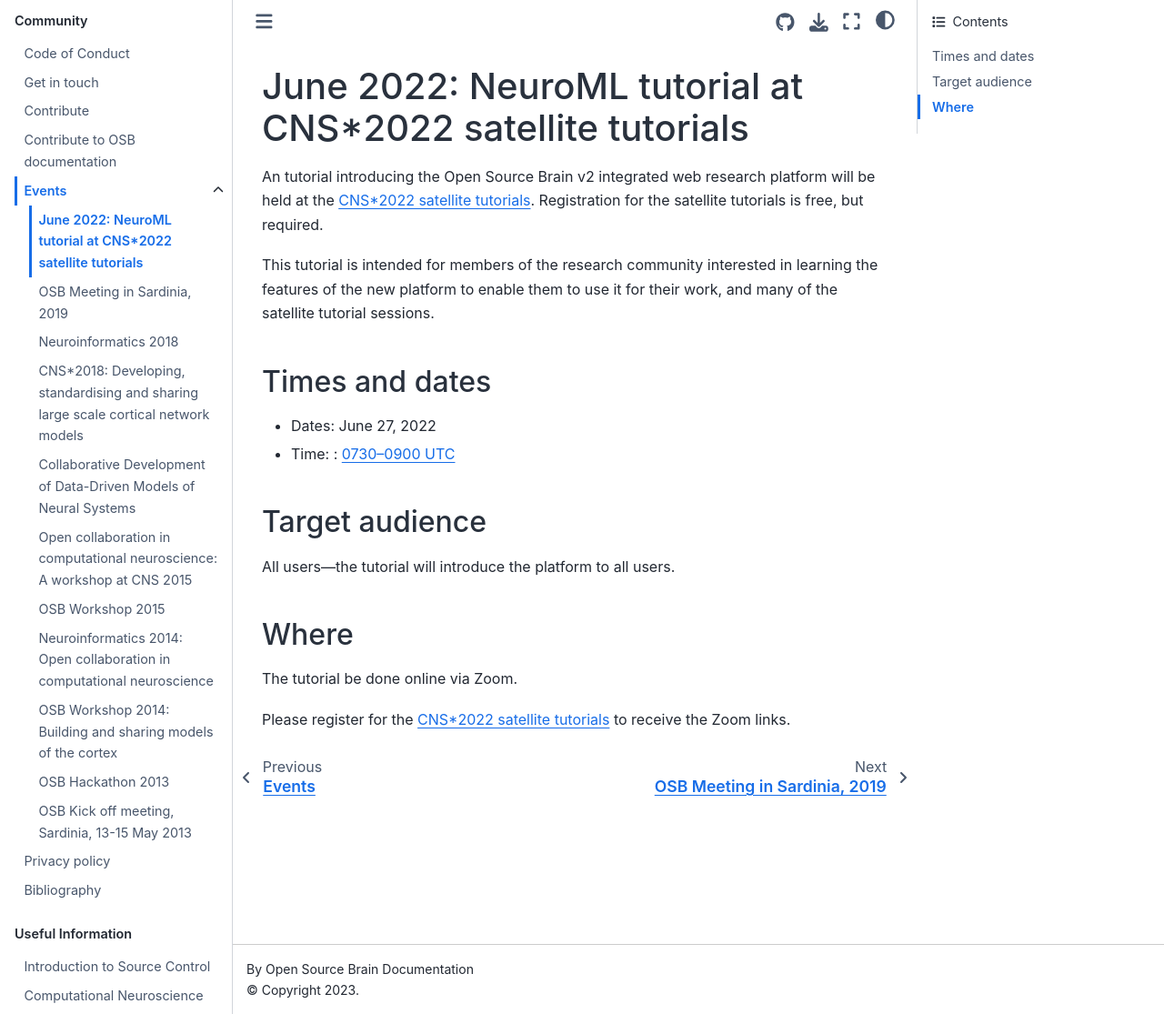
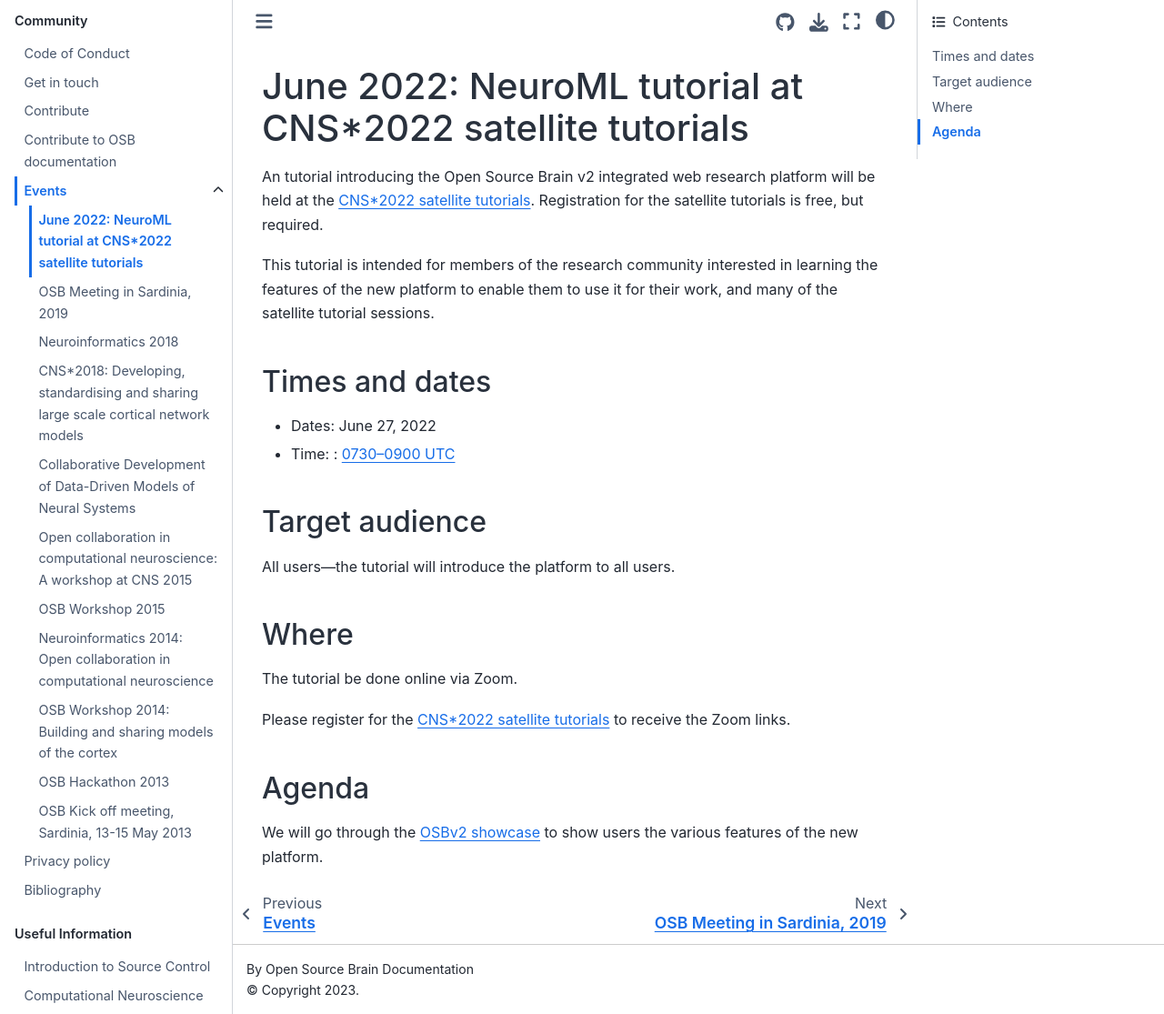
Before and after one commit to OpenSourceBrain/Documentation, a Jupyter Book: the page built from source/General/Meetings/CNS_2022.md, in a window 1280 px wide and 1115 px high. Shown: the whole window at 91% size. Built offline with Jupyter Book 1.0.4 settings and Sphinx 7.4.7 and the Sphinx Book theme 1.1.4, drawn with Linux system fonts in a browser that asks for light colours.

Commit message:
feat: add link to v2 showcase

```diff
--- a/source/General/Meetings/CNS_2022.md
+++ b/source/General/Meetings/CNS_2022.md
@@ -24,3 +24,9 @@
 The tutorial be done online via Zoom.
 
 Please register for the [CNS*2022 satellite tutorials](https://ocns.github.io/SoftwareWG/pages/software-wg-satellite-tutorials-at-cns-2022.html) to receive the Zoom links.
+
+
+(meetings:202206cns:agenda)=
+## Agenda
+
+We will go through the [OSBv2 showcase](https://github.com/OpenSourceBrain/OSBv2_Showcase) to show users the various features of the new platform.
```
